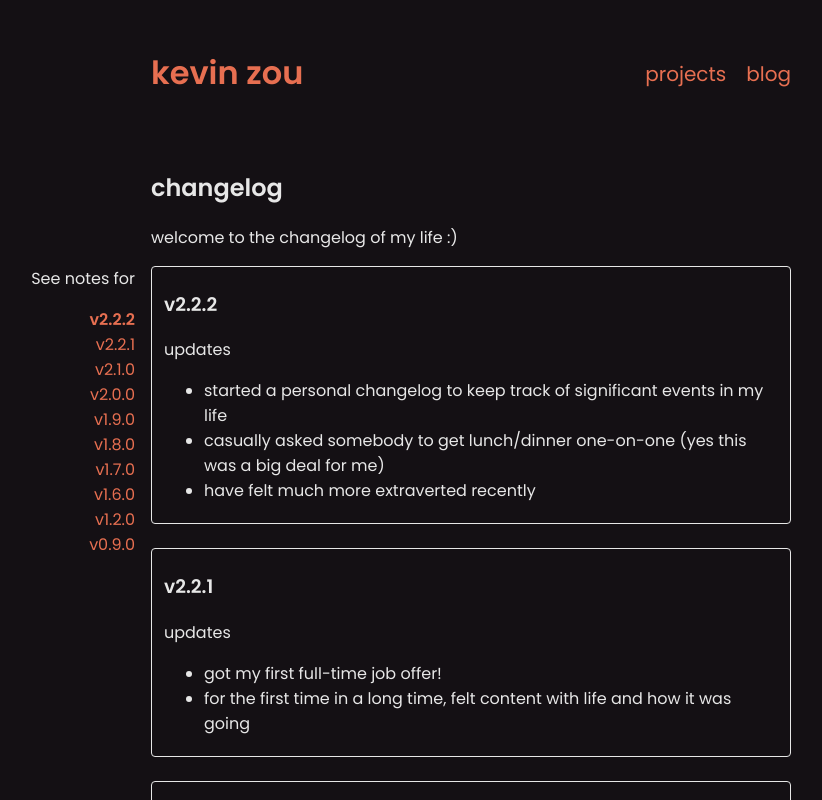
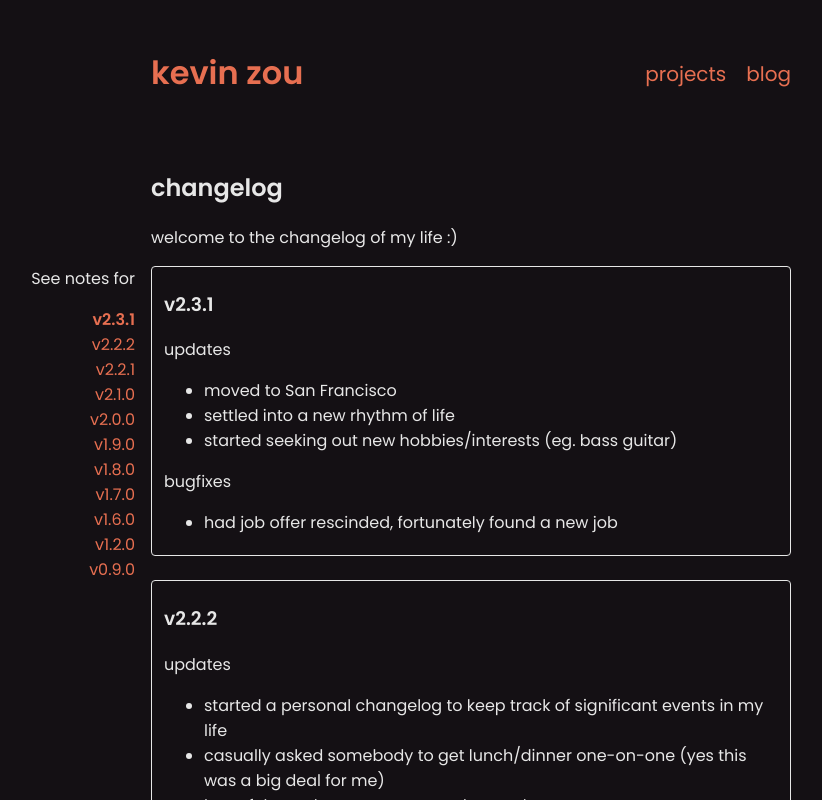
Before and after one commit to kevin-zou/personal-site, a Next.js app: page /changelog in a window 1280 px wide. Shown: the top 800 px of the page, without its empty margins (169-991 px from the left). Built offline with nearby package versions, Linux system fonts and the light colour scheme; no server answers.

Commit message:
Add v2.3.1 to changelog

```diff
--- a/pages/changelog.js
+++ b/pages/changelog.js
@@ -49,7 +49,7 @@ const metadata = {
 };
 
 const versions = [
-  'v2.2.2', 'v2.2.1', 'v2.1.0', 'v2.0.0', 'v1.9.0', 'v1.8.0', 'v1.7.0', 'v1.6.0', 'v1.2.0', 'v0.9.0'
+  'v2.3.1', 'v2.2.2', 'v2.2.1', 'v2.1.0', 'v2.0.0', 'v1.9.0', 'v1.8.0', 'v1.7.0', 'v1.6.0', 'v1.2.0', 'v0.9.0'
 ];
 
 export default function Changelog() {
@@ -116,6 +116,19 @@ export default function Changelog() {
         <p>See notes for</p>
         <VersionList activeHeader={activeHeader} />
       </Sidebar>
+      <Card id="v2.3.1">
+        <h3>v2.3.1</h3>
+        <p>updates</p>
+        <ul>
+          <li>moved to San Francisco</li>
+          <li>settled into a new rhythm of life</li>
+          <li>started seeking out new hobbies/interests (eg. bass guitar)</li>
+        </ul>
+        <p>bugfixes</p>
+        <ul>
+          <li>had job offer rescinded, fortunately found a new job</li>
+        </ul>
+      </Card>
       <Card id="v2.2.2">
         <h3>v2.2.2</h3>
         <p>updates</p>
```
